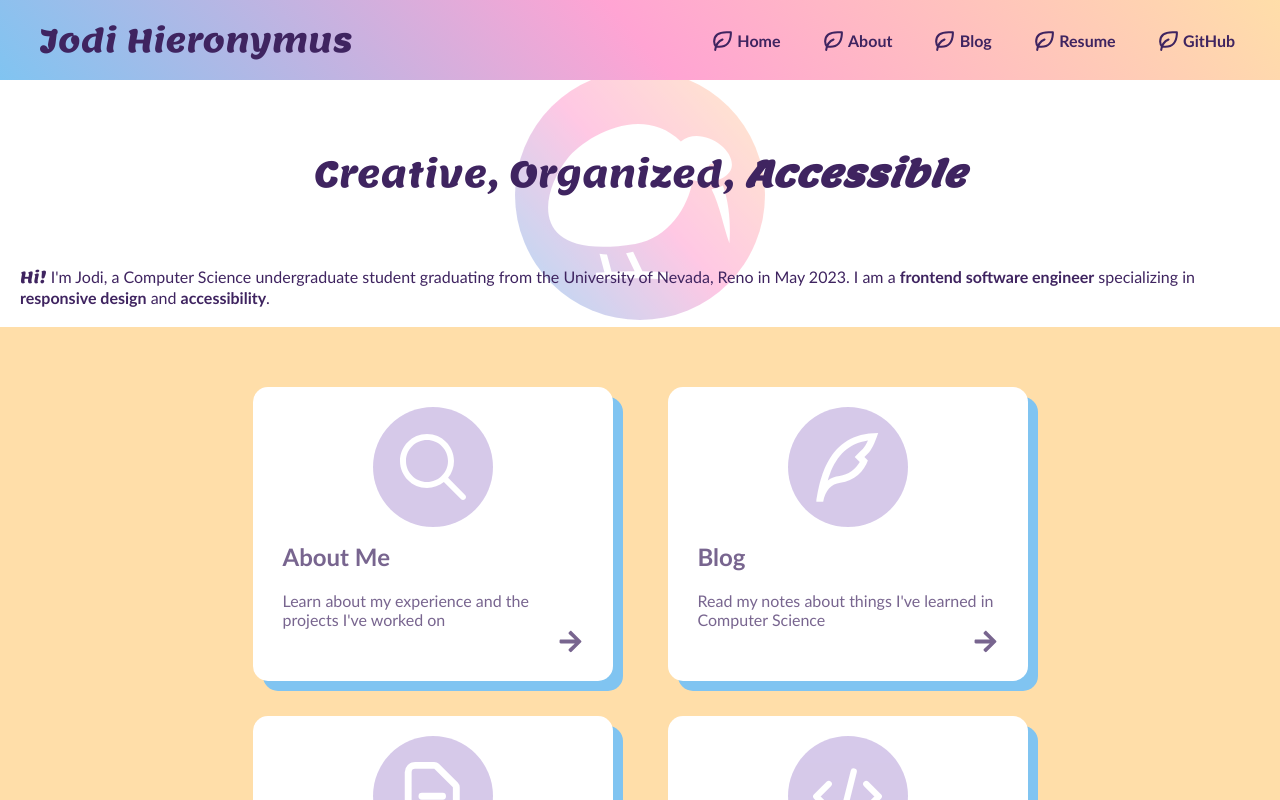
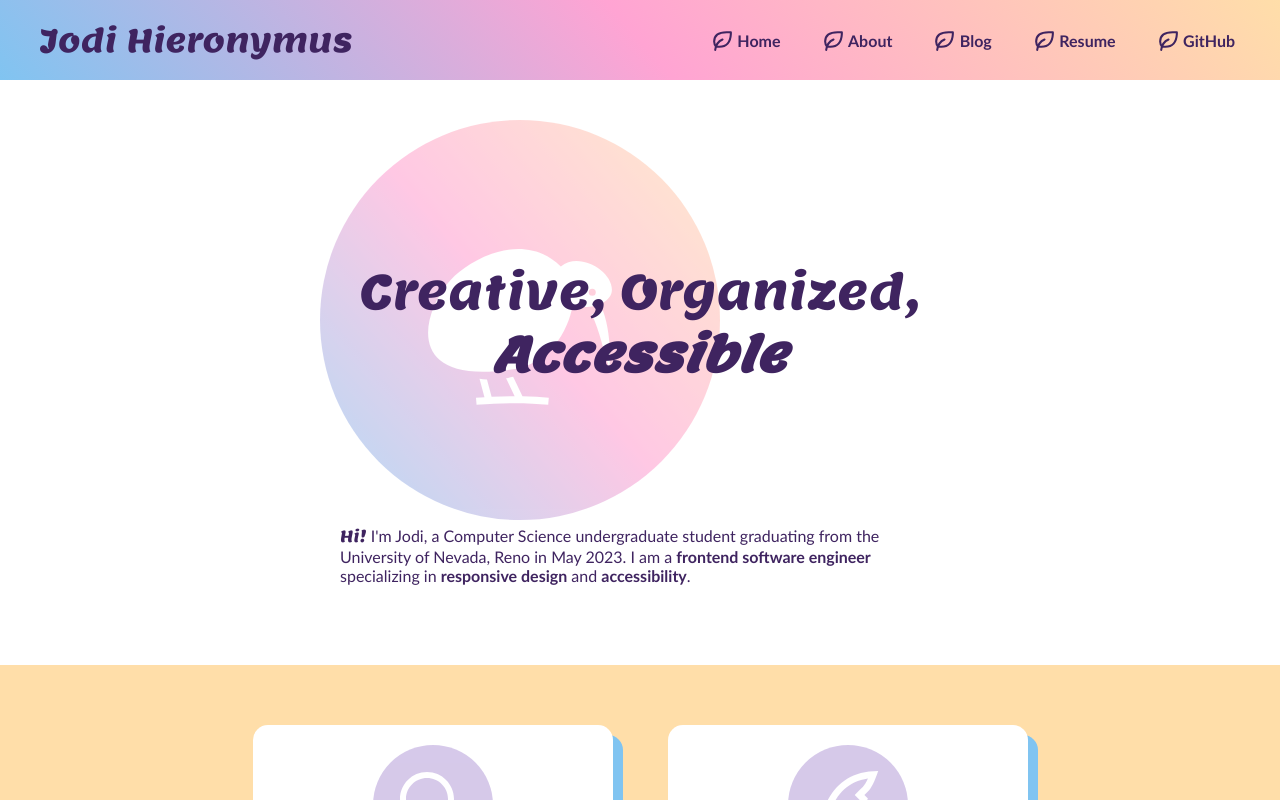
Before and after one commit to hieronymus-jodi/personal-site, a React (Create React App) app: page / in a window 1280 px wide. Shown: the top 800 px of the page. Built offline with nearby package versions, Linux system fonts and the light colour scheme.

Commit message:
Finalize homepage for all screen widths

```diff
--- a/src/components/Content/ArrowLinkCard.tsx
+++ b/src/components/Content/ArrowLinkCard.tsx
@@ -63,7 +63,7 @@
   min-height: 8rem;
   max-height: 8rem;
   min-width: 8rem;
-  max-height: 8rem;
+  max-width: 8rem;
   background: ${COLOR.Pastel_Purple};
   color: ${COLOR.White};
   border-radius: 100%;
@@ -73,7 +73,7 @@
     min-height: 12rem;
     max-height: 12rem;
     min-width: 12rem;
-    max-height: 12rem;
+    max-width: 12rem;
     margin-inline-end: 0;
     margin-block-end: 1.5rem;
   }
@@ -90,7 +90,9 @@
 `;
 
 function GetIcon(icon: string, windowSize: number) {
-  const DesktopWidthNum = Number(SCREEN_WIDTH.Desktop.substring(0, SCREEN_WIDTH.Desktop.length - 2)); // Removes 'px' at the end
+  const DesktopWidthNum = Number(
+    SCREEN_WIDTH.Desktop.substring(0, SCREEN_WIDTH.Desktop.length - 2)
+  ); // Removes 'px' at the end
   let baseSize = windowSize < DesktopWidthNum ? 1 : 1.5;
   switch (icon) {
     case 'magnifying-glass':
--- a/src/components/Page/Footer/Footer.tsx
+++ b/src/components/Page/Footer/Footer.tsx
@@ -2,7 +2,7 @@
 import { BsThreeDots } from 'react-icons/bs';
 import { COLOR, SCREEN_WIDTH } from '../../../constants';
 
-const FooterWrapper = styled.div`
+const FooterWrapper = styled.footer`
   background: ${COLOR.Dark_Purple};
   padding: 2rem 0 6rem;
   display: flex;
--- a/src/components/PageSpecific/Home/Hero.tsx
+++ b/src/components/PageSpecific/Home/Hero.tsx
@@ -1,16 +1,31 @@
 import React from 'react';
 import styled from 'styled-components';
 import { GiKiwiBird } from 'react-icons/gi';
-import { COLOR, GRADIENT } from '../../../constants';
+import { COLOR, GRADIENT, SCREEN_WIDTH } from '../../../constants';
 import { H1, P as BaseP } from '../../Text';
 
 const HeroWrapper = styled.div`
-  padding: 0 2rem;
+  padding: 1rem 3rem;
 
   display: flex;
   flex-flow: column wrap;
   justify-content: center;
   align-items: center;
+
+  @media only screen and (min-width: ${SCREEN_WIDTH.Tablet}) {
+    padding: 5rem 12rem 3rem;
+    h1 {
+      margin-inline-start: 10rem;
+    }
+  }
+
+  @media only screen and (min-width: ${SCREEN_WIDTH.Desktop}) {
+    padding: 11rem 20rem 5rem;
+    h1 {
+      margin-inline-start: 0;
+      max-width: 20ch;
+    }
+  }
 `;
 
 const Circle = styled.div`
@@ -26,13 +41,34 @@
   align-items: center;
 
   position: absolute;
-  top: 7rem;
+  top: 8rem;
   z-index: -1;
+
+  @media only screen and (min-width: ${SCREEN_WIDTH.Tablet}) {
+    top: 9rem;
+    left: 13rem;
+  }
+
+  @media only screen and (min-width: ${SCREEN_WIDTH.Desktop}) {
+    top: 12rem;
+    left: 25vw;
+    width: 40rem;
+    height: 40rem;
+  }
 `;
 
 const P = styled(BaseP)`
   margin-block-start: 7rem;
-  margin-block-end: 2rem;
+  margin-block-end: 3rem;
+
+  @media only screen and (min-width: ${SCREEN_WIDTH.Tablet}) {
+    margin-block-start: 9rem;
+  }
+
+  @media only screen and (min-width: ${SCREEN_WIDTH.Desktop}) {
+    margin-block-start: 14rem;
+    max-width: 60rem;
+  }
 `;
 
 function Hero() {
--- a/src/components/Text/Text.tsx
+++ b/src/components/Text/Text.tsx
@@ -13,6 +13,10 @@
     font-family: inherit;
     font-size: inherit;
     font-style: italic;
+  }
+
+  @media only screen and (min-width: ${SCREEN_WIDTH.Desktop}) {
+    font-size: 4.8rem;
   }
 `;
 
```
